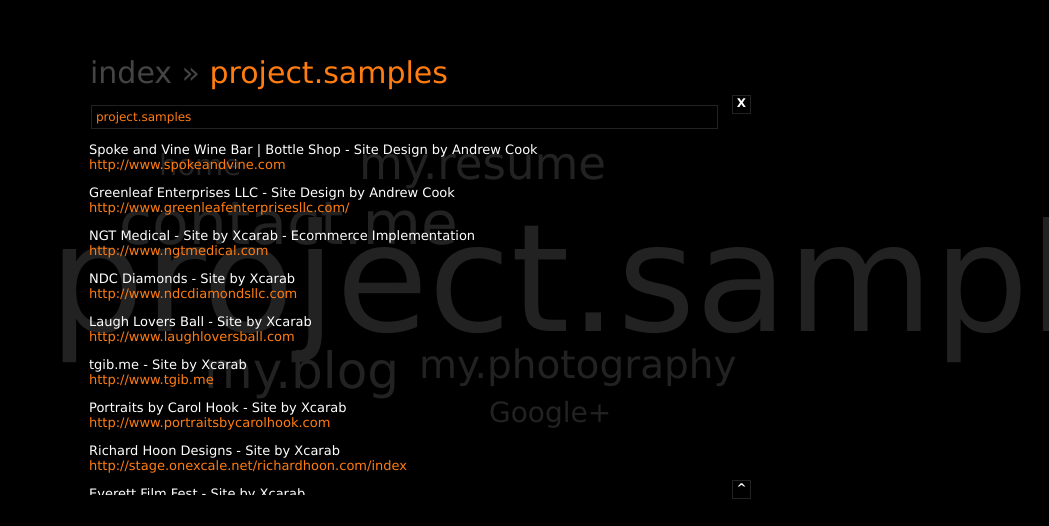
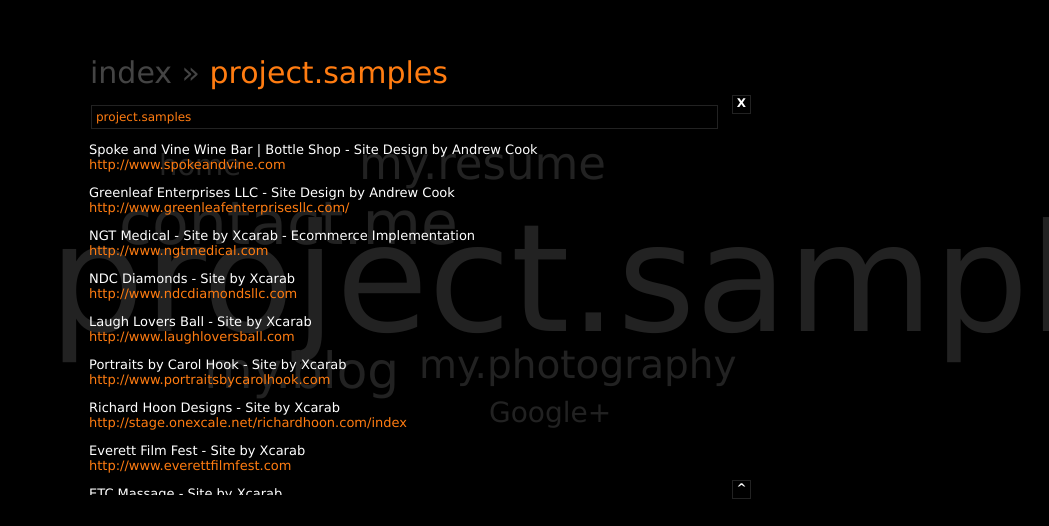
Before and after one commit to edox/edox.github.io, a plain HTML site: page samples.html in a window 1280 px wide. Shown: the part 108-634 px from the top of the page, without its empty margins (231-1280 px from the left). Drawn offline with Linux system fonts and the light colour scheme.

Commit message:
Removed an old link

```diff
--- a/samples.html
+++ b/samples.html
@@ -45,7 +45,7 @@
 
 <p>Laugh Lovers Ball - Site by Xcarab<br /><a href="http://www.laughloversball.com" target="_blank">http://www.laughloversball.com</a></p>
 
-<p>tgib.me - Site by Xcarab<br /><a href="http://www.tgib.me" target="_blank">http://www.tgib.me</a></p>
+<!-- Site no Longer Online <p>tgib.me - Site by Xcarab<br /><a href="http://www.tgib.me" target="_blank">http://www.tgib.me</a></p>-->
 
 <p>Portraits by Carol Hook - Site by Xcarab<br /><a href="http://www.portraitsbycarolhook.com" target="_blank">http://www.portraitsbycarolhook.com</a></p>
 
```
